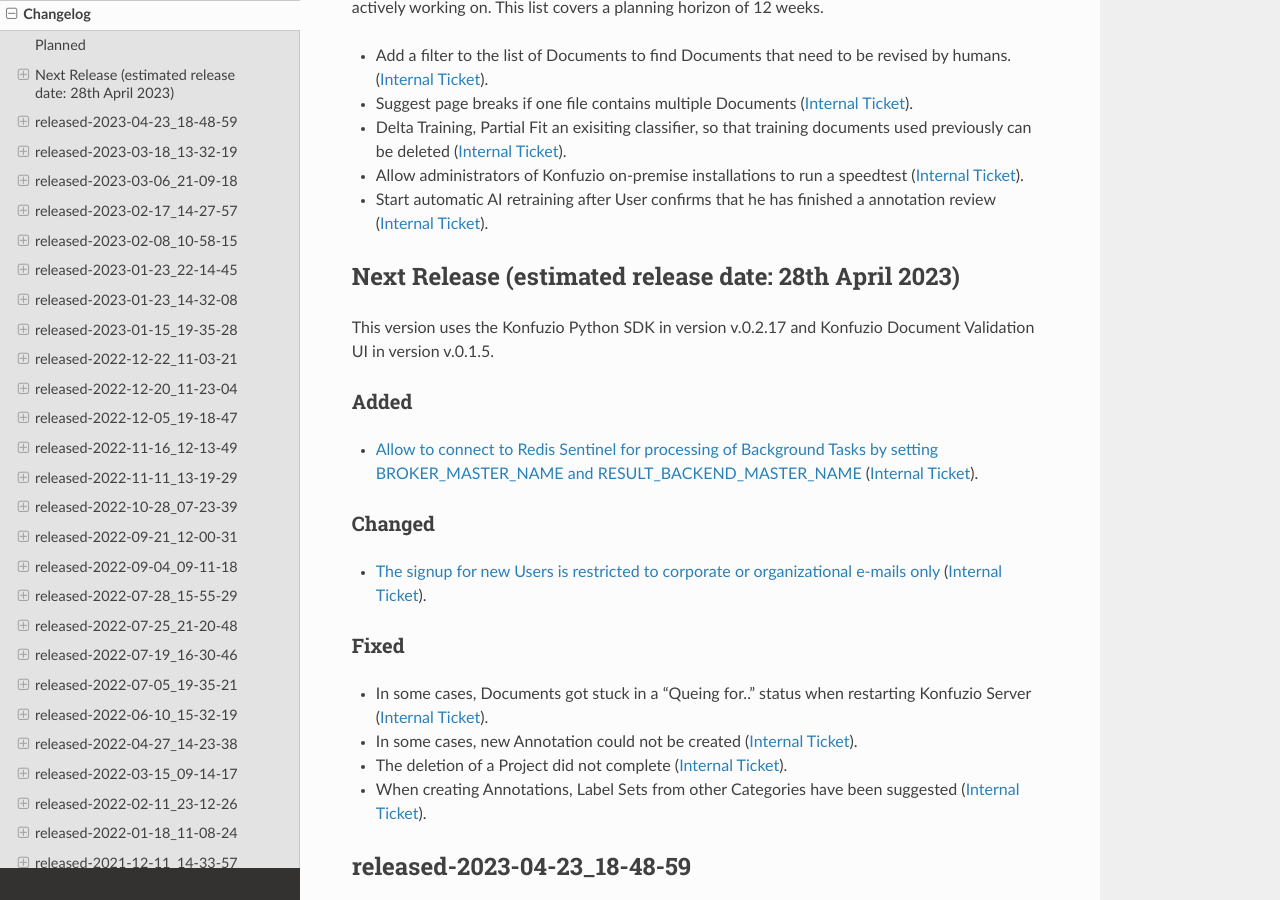
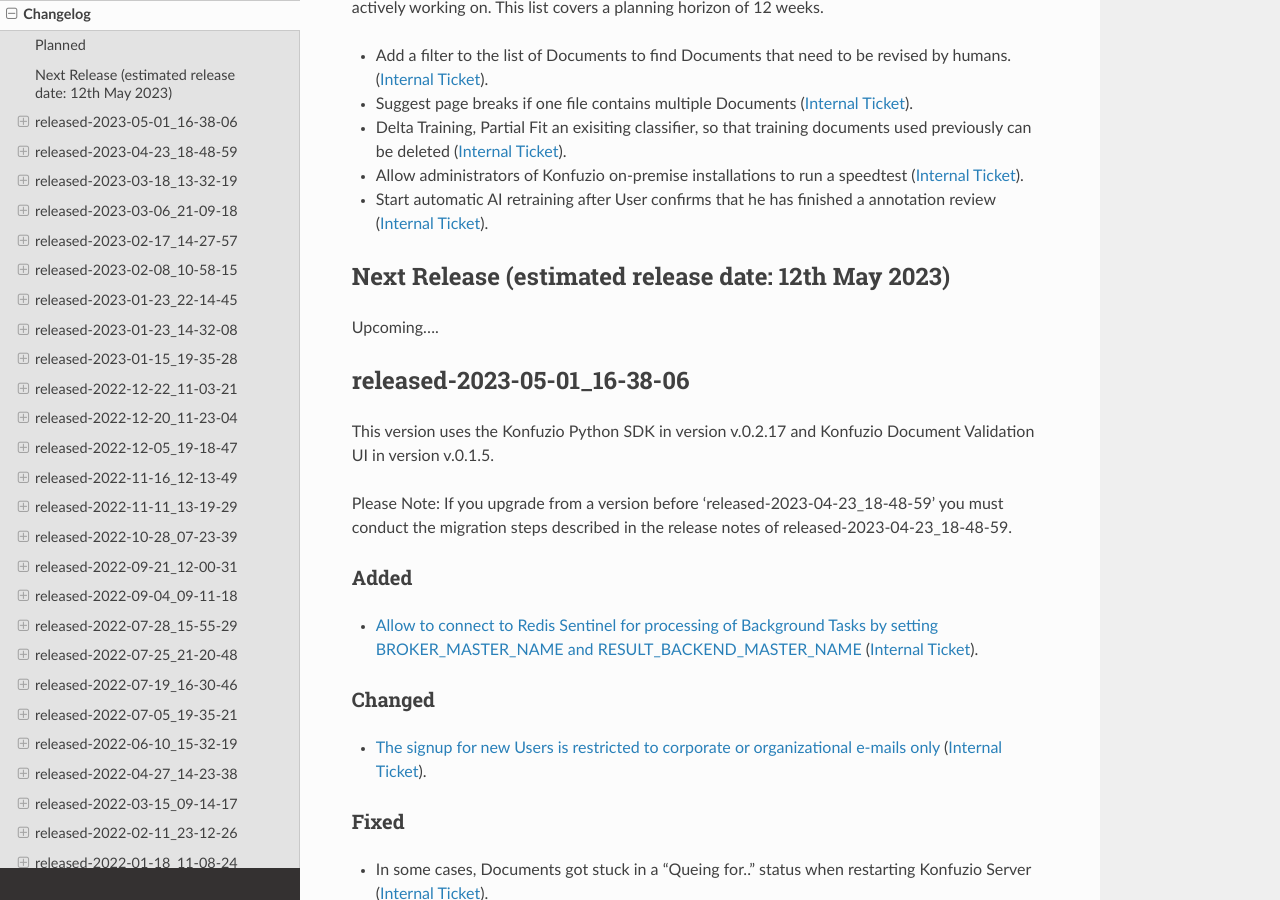
Before and after one commit to konfuzio-ai/konfuzio-sdk, a Sphinx documentation site: the page built from docs/web/changelog_app.md, in a window 1280 px wide and 900 px high, scrolled down 436 px. Built offline with Sphinx 7.4.7 and the Read the Docs theme 2.0.0, drawn with Linux system fonts in a browser that asks for light colours; pages that are not in the unit, such as notebooks, are missing from menus; a script that is not in the unit is left out.

Commit message:
Update changelog_app.md

```diff
--- a/docs/web/changelog_app.md
+++ b/docs/web/changelog_app.md
@@ -21,9 +21,15 @@
 - Allow administrators of Konfuzio on-premise installations to run a speedtest ([Internal Ticket](https://git.konfuzio.com/konfuzio/objectives/-/issues/9870)).
 - Start automatic AI retraining after User confirms that he has finished a annotation review ([Internal Ticket](https://git.konfuzio.com/konfuzio/objectives/-/issues/9166)).
 
-## Next Release (estimated release date: 28th April 2023)
+## Next Release (estimated release date: 12th May 2023)
+
+Upcoming....
+
+## released-2023-05-01_16-38-06
 
 This version uses the Konfuzio Python SDK in version v.0.2.17 and Konfuzio Document Validation UI in version v.0.1.5.
+
+Please Note: If you upgrade from a version before 'released-2023-04-23_18-48-59' you must conduct the migration steps described in the release notes of released-2023-04-23_18-48-59.
 
 ### Added
 - [Allow to connect to Redis Sentinel for processing of Background Tasks by setting BROKER_MASTER_NAME and RESULT_BACKEND_MASTER_NAME](https://dev.konfuzio.com/web/on_premises.html#broker-master-name) ([Internal Ticket](https://git.konfuzio.com/konfuzio/objectives/-/issues/10911)).
```
